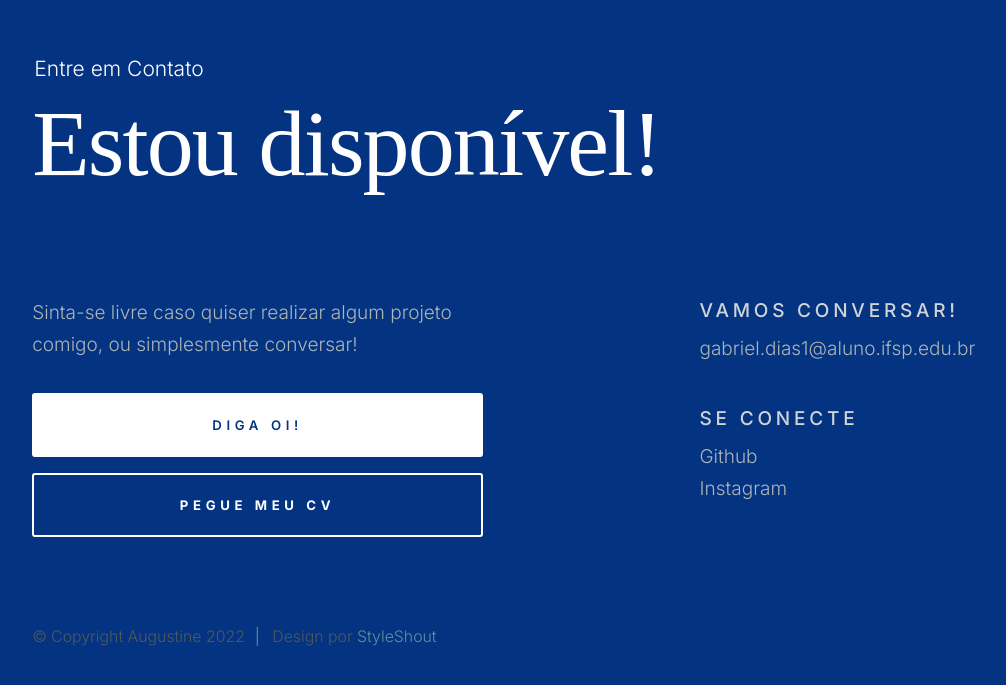
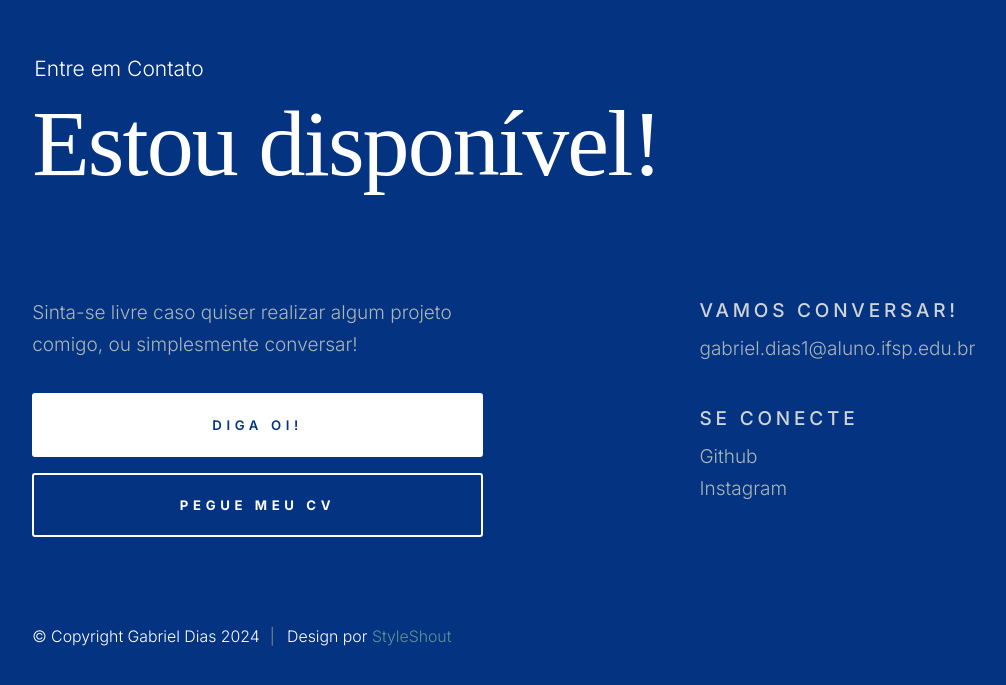
Before and after one commit to Tsarco/tsarco.github.io, a plain HTML site: page index.html in a window 1280 px wide. Shown: the part 6153-6838 px from the top of the page, without its empty margins (39-1045 px from the left). Drawn offline with Linux system fonts and the light colour scheme; a web font is replaced by a local one.

Commit message:
Mudando rodapé com meu nome

```diff
--- a/index.html
+++ b/index.html
@@ -446,9 +446,9 @@
             </div> <!-- end s-footer__contact-content -->
 
             <div class="row s-footer__bottom">
-                <div class="column ss-copyright">
-                    <span>© Copyright Augustine 2022</span>
-                    <span>Design por <a href="https://www.styleshout.com/">StyleShout</a></span>
+                <div class="column ss-copyright" style="color: white;">
+                    <span>© Copyright Gabriel Dias 2024</span>
+                    <span style="color: white;">Design por <a href="https://www.styleshout.com/">StyleShout</a></span>
                 </div>
 
                 <div class="ss-go-top">
```
